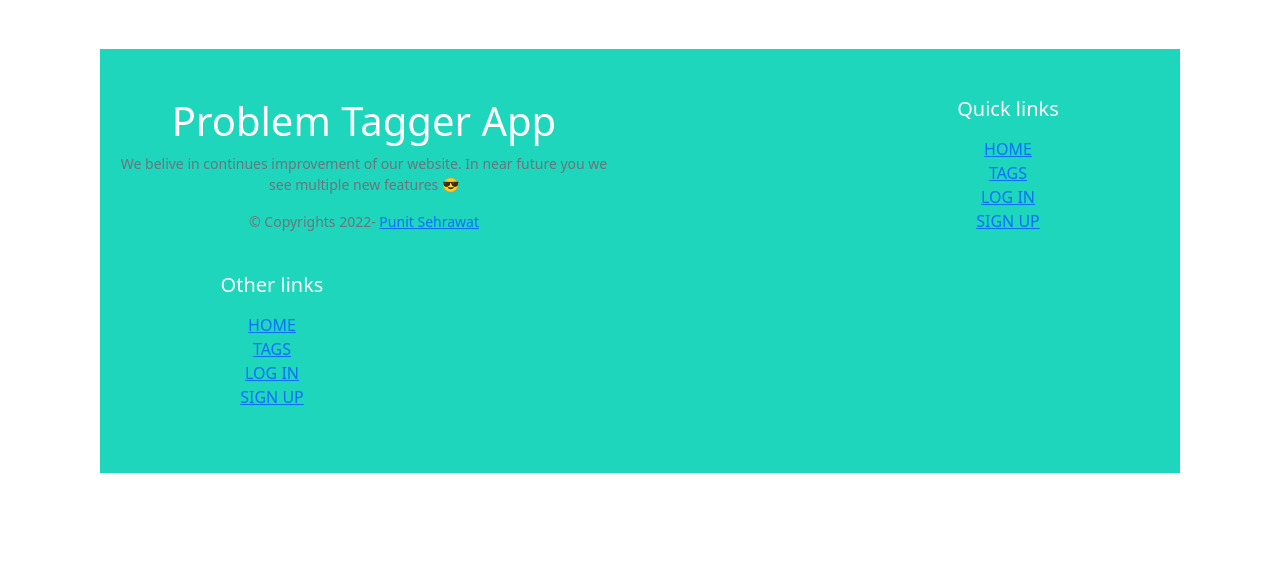
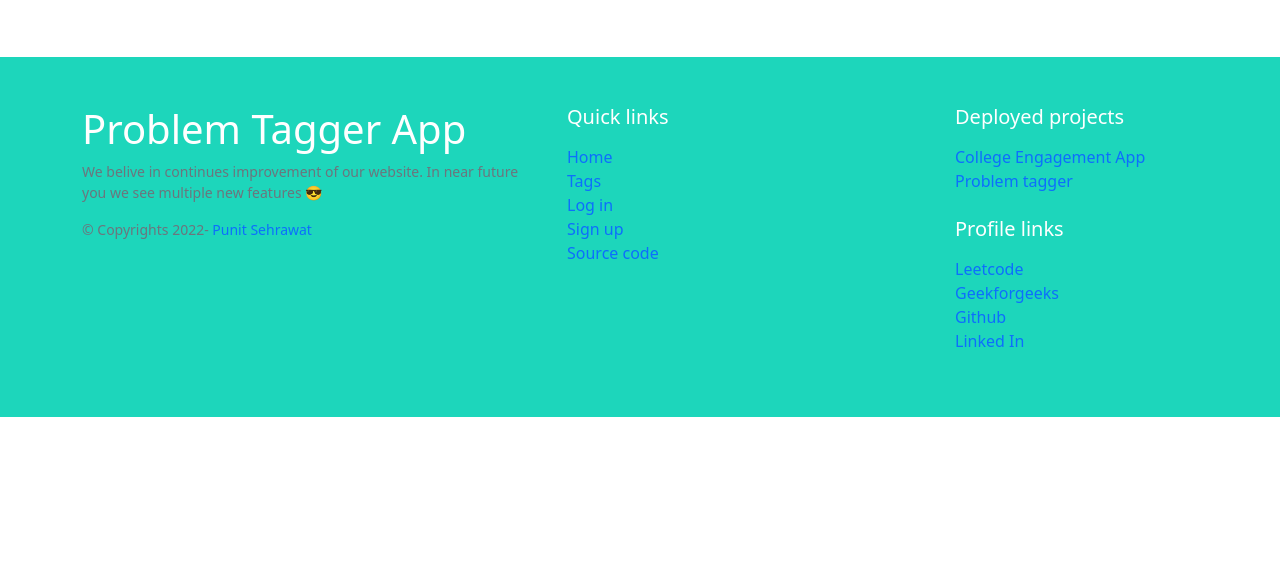
Before and after one commit to Punit611/Problem_tagger, a Node server app: page / in a window 1280 px wide. Shown: the part 649-1222 px from the top of the page. After the commit the page ends 1066 px from the top, so only its background shows below. Run offline with Node 20, Linux system fonts and the light colour scheme; some libraries are stand-ins or nearby versions.

Commit message:
Add files via upload

```diff
--- a/views/home.ejs
+++ b/views/home.ejs
@@ -18,20 +18,17 @@
     </style>
 </head>
 
-<body style="color:red; margin:100px;text-align:center">
+<body >
     <%- include('partials/header') %>
+        <div style="color:red; margin:100px;text-align:center">
+            <h1 style="color:red;text-align:center">Scan or Click Qr code</h1>
+            <div>
+                <a href="https://problem-tagger.herokuapp.com/home">
+                    <img src="qr.png"
+                        alt="">
+                </a>
+            </div>
 
-        <h1 style="color:red; margin:100px;text-align:center">This is home</h1>
-        <div>
-            <a href="/home">
-                <img style="width:600px;height:400px;" src="https://i.ytimg.com/vi/eCcY_SDEId8/maxresdefault.jpg"
-                    alt="">
-            </a>
         </div>
-    <%- include('partials/footer') %>
+        <%- include('partials/footer') %>
 </body>
-
-</html>
-<html>
-
-</html>
--- a/views/partials/footer.ejs
+++ b/views/partials/footer.ejs
@@ -20,6 +20,9 @@
             background-color: rgb(29, 214, 187);
             margin-top: 50px;
         }
+        a{
+            text-decoration: none;
+        }
     </style>
 </head>
 
@@ -30,36 +33,46 @@
 
             <div class="container py-4">
                 <div class="row gy-4 gx-5">
-                    <div class="col-lg-6 col-md-6">
+                    <div class="col-lg-5 col-md-6">
                         <h5 class="h1 text-white">Problem Tagger App</h5>
                         <p class="small text-muted">We belive in continues improvement of our website. In near future you we see multiple new features 😎</p>
                         <p class="small text-muted mb-0">&copy; Copyrights 2022- <a class="text-primary"
-                                href="#">Punit Sehrawat</a></p>
-                    </div>
-                    <div class="col-lg-2 col-md-6">
-
+                                href="https://drive.google.com/file/d/1JvOpraPjGI5XkP9_OUY6e67Mew3PDh76/view">Punit Sehrawat</a></p>
                     </div>
                     <div class="col-lg-4 col-md-6">
                         <h5 class="text-white mb-3">Quick links</h5>
                         <ul class="list-unstyled text-muted">
-                            <li><a href="/">HOME</a></li>
-                            <li><a href="/tag">TAGS</a></li>
-                            <li><a href="/login">LOG IN</a></li>
-                            <li><a href="/signup">SIGN UP</a></li>
+                            <li><a href="/">Home</a></li>
+                            <li><a href="/tag">Tags</a></li>
+                            <li><a href="/login">Log in</a></li>
+                            <li><a href="/signup">Sign up</a></li>
+                            <li><a href="https://github.com/Punit611/Problem_tagger">Source code</a></li>
 
                         </ul>
                     </div>
 
-                    <div class="col-lg-4 col-md-6">
-                        <h5 class="text-white mb-3">Other links</h5>
+                    <div class="col-lg-3 col-md-6">
                         <ul class="list-unstyled text-muted">
-                            <li><a href="/">HOME</a></li>
-                            <li><a href="/tag">TAGS</a></li>
-                            <li><a href="/login">LOG IN</a></li>
-                            <li><a href="/signup">SIGN UP</a></li>
+                            <li><h5 class="text-white mb-3">Deployed projects</h5>
+                            </li>
+                            <li><a href="https://collegeengangementapp.herokuapp.com/">College Engagement App</a></li>
+                            <li><a href="https://problem-tagger.herokuapp.com/">Problem tagger</a></li>
+                            <br>
+                            <a href="#">
+
+                            <li><h5 class="text-white mb-3">Profile links</h5>
+                            </li>
+                        </a>
+
+                            <li><a href="https://leetcode.com/monesehrawat423">Leetcode</a></li>
+                            <li><a href="https://auth.geeksforgeeks.org/user/punitsehrawat423/practice/">Geekforgeeks</a></li>
+                            <li><a href="https://github.com/Punit611">Github</a></li>
+                            <li><a href="https://www.linkedin.com/in/punit-sehrawat-523a88204/">Linked In</a></li>
+
 
                         </ul>
                     </div>
+
 
 
                 </div>
```
Also changed, not shown: public/qr.png (added).
